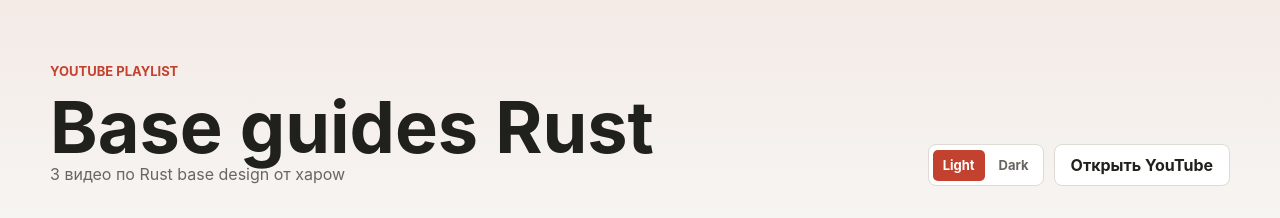
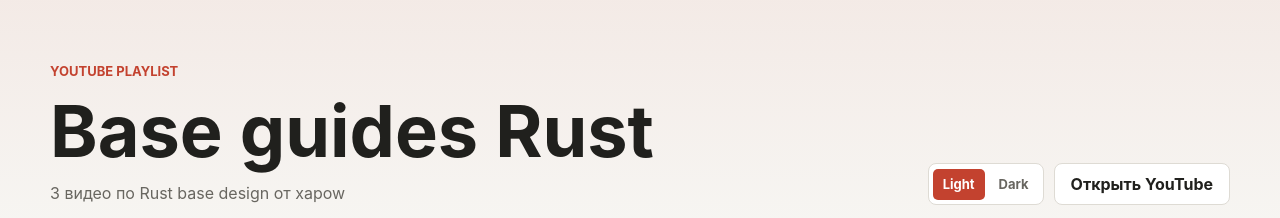
Before and after one commit to xapoow/Rust-Hub, a React (Vite) app: page / in a window 1280 px wide. Shown: the top 218 px of the page. Built offline with nearby package versions, Linux system fonts and the light colour scheme; grey boxes are pictures that could not be loaded.

Commit message:
Fix header title spacing

```diff
--- a/src/App.css
+++ b/src/App.css
@@ -24,6 +24,10 @@
 .subtitle {
   color: var(--muted);
   max-width: 720px;
+}
+
+.page-header h1 {
+  margin-bottom: 12px;
 }
 
 .header-actions,
--- a/src/index.css
+++ b/src/index.css
@@ -64,5 +64,5 @@ p {
 h1 {
   font-size: clamp(38px, 7vw, 72px);
   letter-spacing: 0;
-  line-height: 0.98;
+  line-height: 1.08;
 }
```
